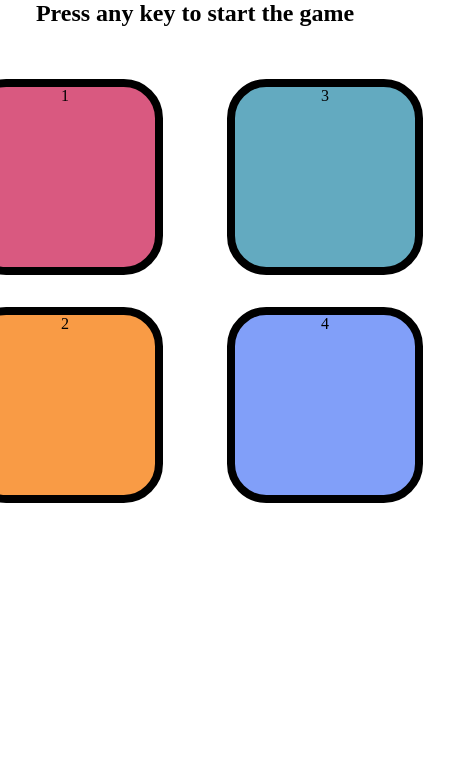
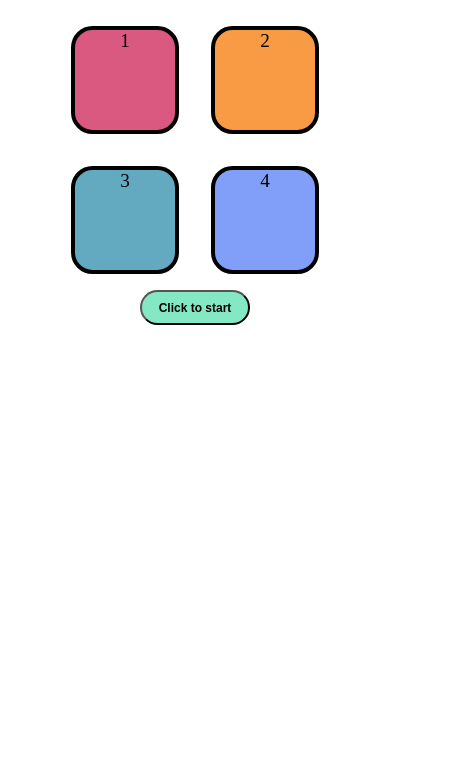
Before and after one commit to prathammanjul/Simon-Game, a plain HTML site: page index.html in a window 390 px wide. Shown: the part 80-844 px from the top of the page, 455 px wide, since content can reach past the window. Drawn offline with Linux system fonts and the light colour scheme.

Commit message:
Updated Simon Game with responsive design and start button fix

```diff
--- a/index.html
+++ b/index.html
@@ -25,6 +25,13 @@
 
     </div>
 
+    <div class="start-btn">
+
+        <button >Click to start</button>
+    </div>
+
+
+
 
 
 
--- a/simon.css
+++ b/simon.css
@@ -40,3 +40,64 @@
 .userflash{
     background-color: green;
 }
+  .start-btn button{
+     width: 150px;
+        height: 50px;
+        border-radius: 20px;
+        background-color: rgb(131, 232, 195);
+
+        font-size: 1rem;
+        font-weight: 600;
+
+
+    }
+
+/* Responsive styles for ≤576px */
+@media (max-width: 576px) {
+    h1 {
+        font-size: 1.5rem;
+    }
+    h2 {
+        font-size: 1rem;
+    }
+
+    .btn {
+        height: 100px;
+        width: 100px;
+        margin: 1rem;
+        font-size: 1.2rem;
+        border: 4px solid black;
+
+
+    }
+
+    .btn-container {
+
+        flex-direction: row;
+        flex-wrap: wrap;
+
+
+    }
+
+
+
+    .line-one, .line-two {
+        display: flex;
+        justify-content: center;
+        width: 100%;
+    }
+
+     .start-btn button{
+     width: 110px;
+        height: 35px;
+        border-radius: 20px;
+        background-color: rgb(131, 232, 195);
+        font-size: 12px;
+font-weight: 600;
+
+
+
+
+    }
+
+}
--- a/simon.js
+++ b/simon.js
@@ -11,13 +11,25 @@ let h2 = document.querySelector("h2")
 document.addEventListener("keypress" , function(){
 
     if(started == false){
-        console.log("game started")
+        // console.log("game started")
         started = true;
 
         levelUp();
     }
 
 })
+
+
+
+document.querySelector(".start-btn").addEventListener("click", function () {
+    if (started == false) {
+
+        started = true;
+        levelUp();
+    }
+});
+
+
 
 function gameFlash(btn){
     btn.classList.add("flash");
```
